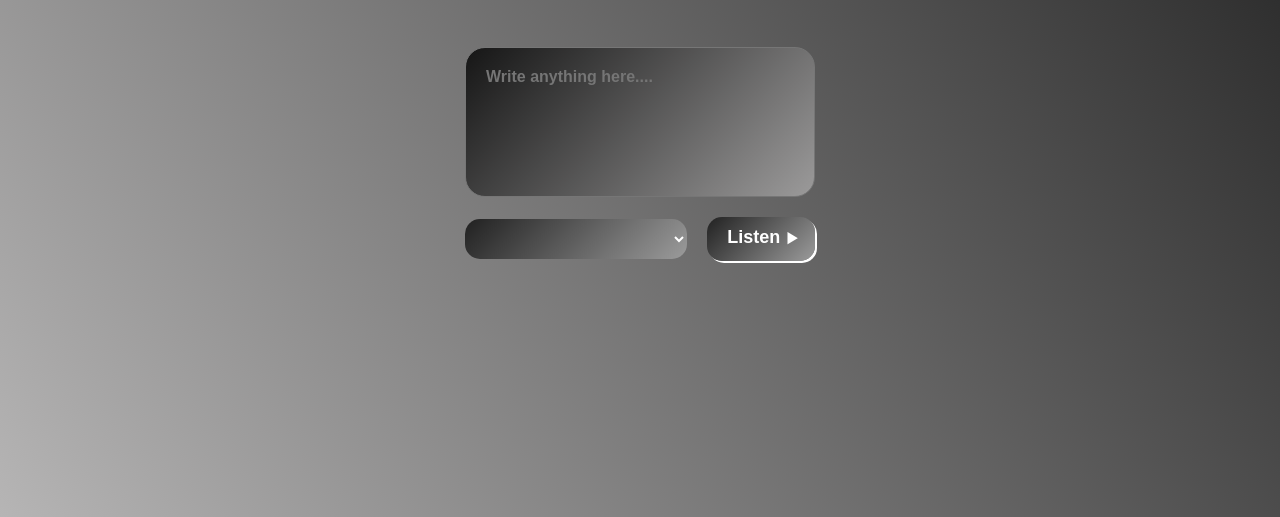
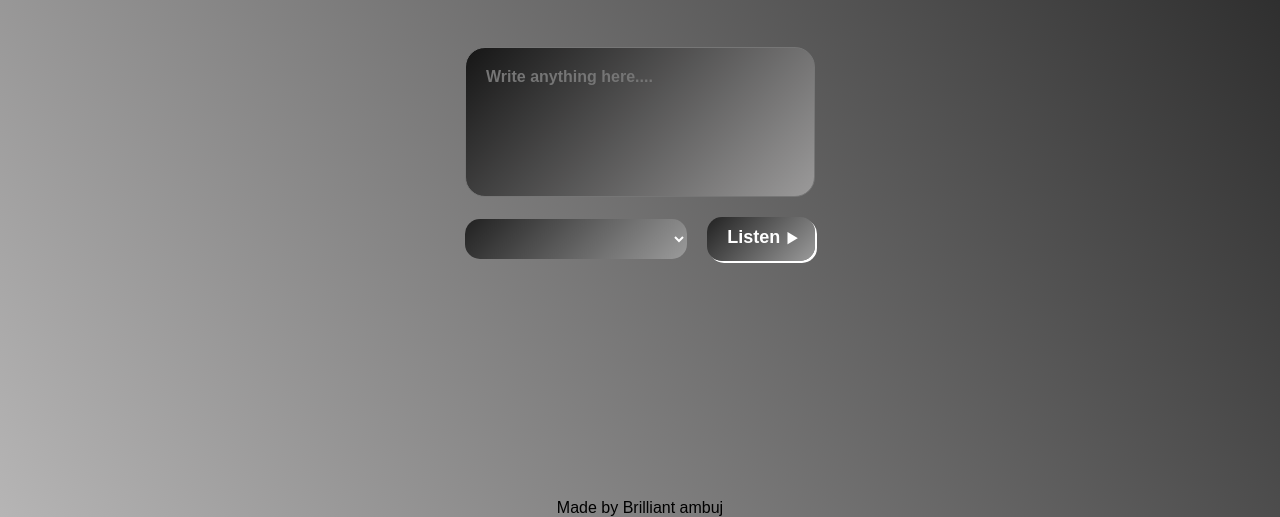
Before and after one commit to ambuj1211/TextToSpeach, a plain HTML site: page index.html in a window 1280 px wide. Shown: the part 283-800 px from the top of the page. Drawn offline with nearby package versions, Linux system fonts and the light colour scheme.

Commit message:
Update index.html

```diff
--- a/index.html
+++ b/index.html
@@ -16,6 +16,7 @@
             <button>Listen<i class='bx bx-play bx-sm'></i></button>
         </div>
     </div>
+    <p class="bottom-paragraph" style="text-align: center;">Made by Brilliant ambuj</p>
     <script src="script.js"></script>
 </body>
 </html>
```
